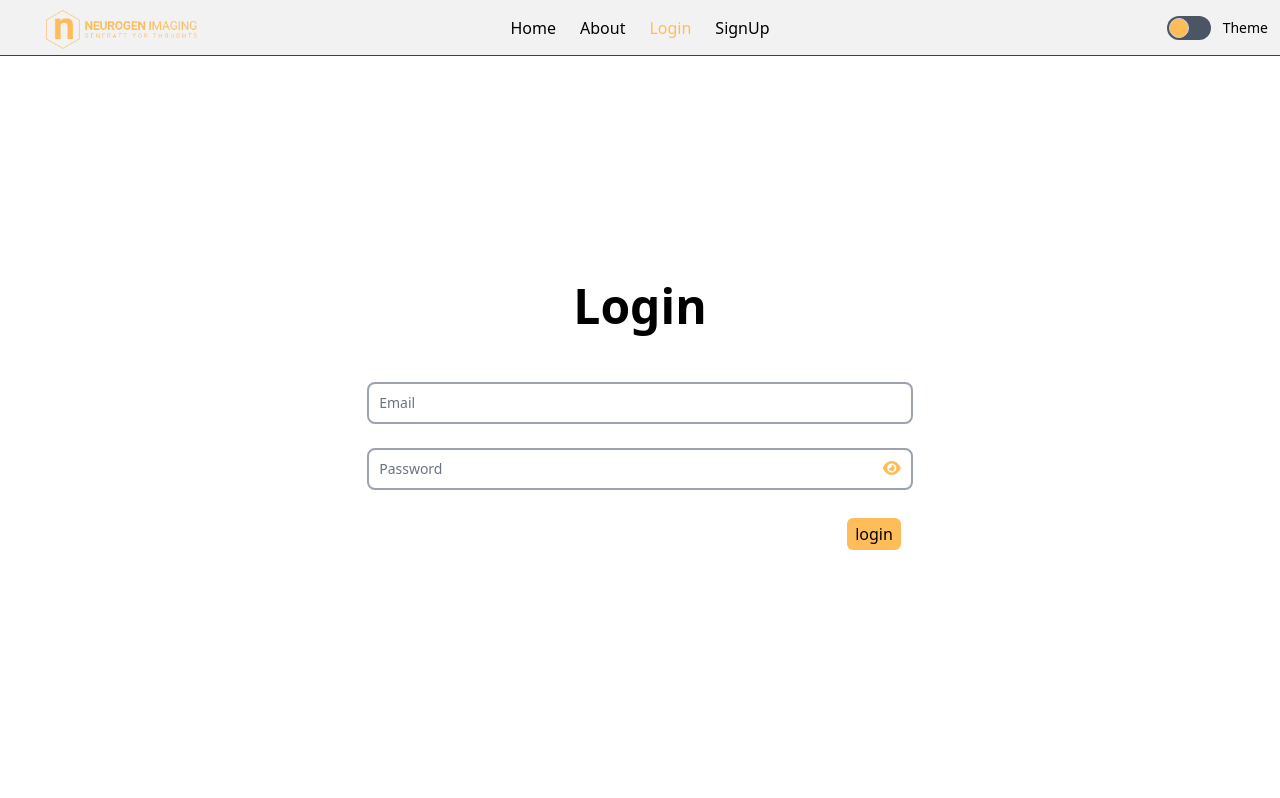
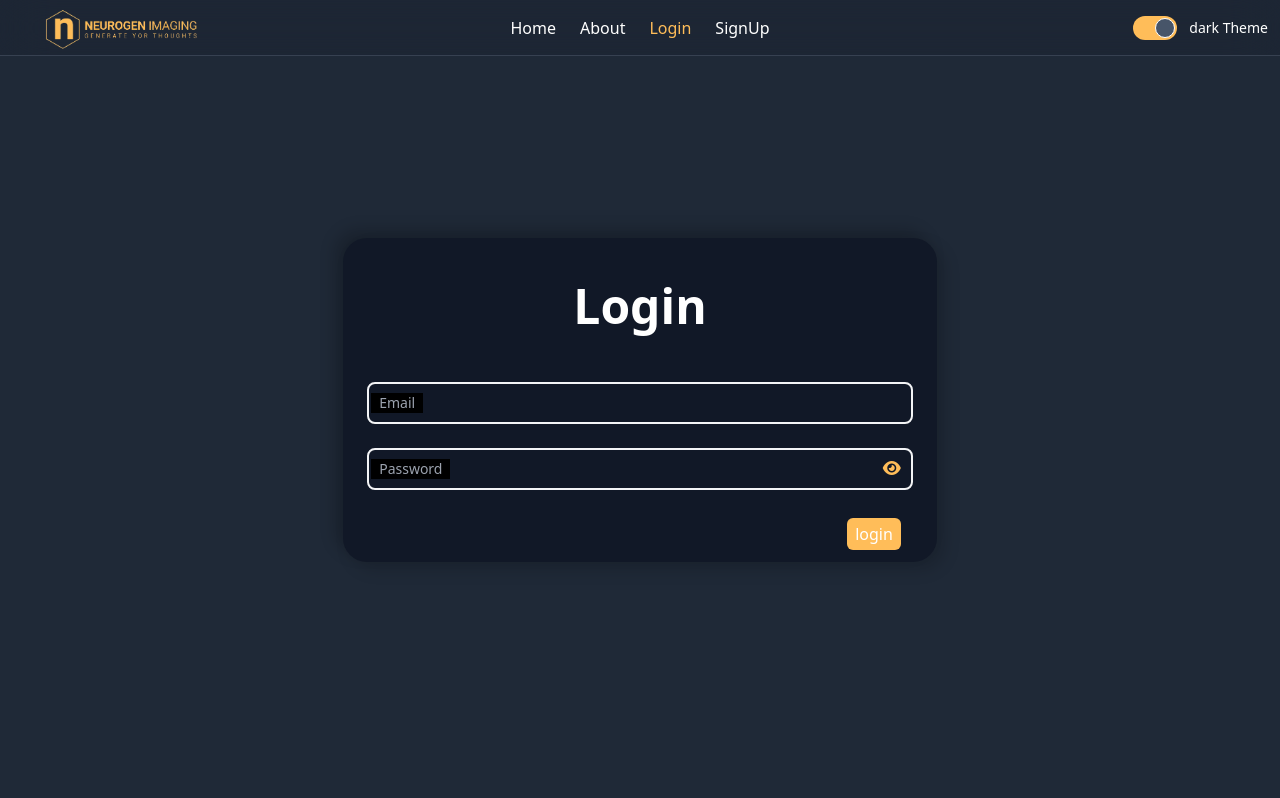
Before and after one commit to vaibhavbagekari/neurogen-imaging-frontend, a React (Create React App) app: page /login in a window 1280 px wide. Shown: the top 798 px of the page. Built offline with nearby package versions, Linux system fonts and the light colour scheme; some icons are missing.

Commit message:
add basic

```diff
--- a/public/index.html
+++ b/public/index.html
@@ -12,7 +12,7 @@
     />
     <title>Neurogen Imaging</title>
   </head>
-  <body class="bg-white dark:bg-black">
+  <body class="bg-gray-200 dark:bg-gray-800">
     <div id="root"></div>
   </body>
 </html>
--- a/src/Layout.js
+++ b/src/Layout.js
@@ -1,16 +1,34 @@
-import React from 'react'
+import React, { useEffect, useState } from 'react'
 import Footer from './Components/Footer';
 import Header from './Components/Header';
 import { Outlet } from 'react-router-dom';
+import { ThemeProvider } from './Context/ThemeContext';
 
 function Layout() {
-  // const element = document.querySelector('html');
-  // element.classList.add('')
+  const [themeMode, setTheme] = useState("dark");
+
+  const lightTheme = () => {
+    setTheme("light");
+  }
+
+  const darkTheme = () => {
+    setTheme("dark");
+  }
+
+  useEffect(() => {
+    var element = document.querySelector('html');
+    element.classList.remove('dark', 'light');
+    element.classList.add(themeMode);
+
+  }, [themeMode]);
+
   return (
     <>
-       <Header/>
-         <Outlet/>
-       <Footer/>
+      <ThemeProvider value={{ themeMode, lightTheme, darkTheme }}>
+        <Header />
+        <Outlet />
+        <Footer />
+      </ThemeProvider>
     </>
   )
 }
--- a/src/index.js
+++ b/src/index.js
@@ -2,7 +2,7 @@ import React from 'react';
 import ReactDOM from 'react-dom/client';
 import './index.css';
 import reportWebVitals from './reportWebVitals';
-import { createBrowserRouter, createRoutesFromElements, Route, RouterProvider } from 'react-router-dom';
+import { createBrowserRouter, createRoutesFromElements, Route, RouterProvider, Navigate } from 'react-router-dom';
 import Layout from './Layout';
 import Home from './Components/Public/Home';
 import About from './Components/Public/About';
@@ -12,7 +12,8 @@ import Login from './Components/Public/Login';
 const router = createBrowserRouter(
   createRoutesFromElements(
     <>
-      <Route path='/' element={<Layout />}>
+      <Route path='/' element={<Layout />} >
+      <Route path='/' element={<Navigate to="/home"/>}/>
         <Route path='home' element={<Home />} />
         <Route path='about' element={<About />} />
         <Route path='login' element={<Login />} />
--- a/tailwind.config.js
+++ b/tailwind.config.js
@@ -4,9 +4,19 @@ module.exports = {
     "./public/index.html",
     "./src/**/*.{js,jsx,ts,tsx}",
   ],
-  // darkMode: "class",
+  darkMode: "class",
   theme: {
     extend: {
+      backgroundImage: {
+        heroImgDark: "url('../src/Assets/heroImg1.avif')",
+        heroImgLight: "url('../src/Assets/heroImageLight.jpg')"
+      },
+      boxShadow: {
+        neumorphism:
+          "8px 8px 16px rgba(0, 0, 0, 0.15), -8px -8px 16px rgba(255, 255, 255,0.7)",
+        neumorphismDark:
+           "8px 8px 16px rgba(0, 0, 0, 0.15), -8px -8px 16px rgba(0, 0,0,0.2)",
+      },
       colors: {
         primary: {
           light: '#ffbd59',
@@ -25,6 +35,15 @@ module.exports = {
           dark: '#D1D5DB',  // Dark theme text color (e.g., gray-300)
         }
       },
+      keyframes: {
+        blink: {
+          '0%, 100%': { opacity: 1 },
+          '50%': { opacity: 0 },
+        },
+      },
+      animation: {
+        blink: 'blink 1s infinite',
+      },
     },
   },
   plugins: [],
```
Also changed, not shown: src/Assets/heroImg1.avif (added).
